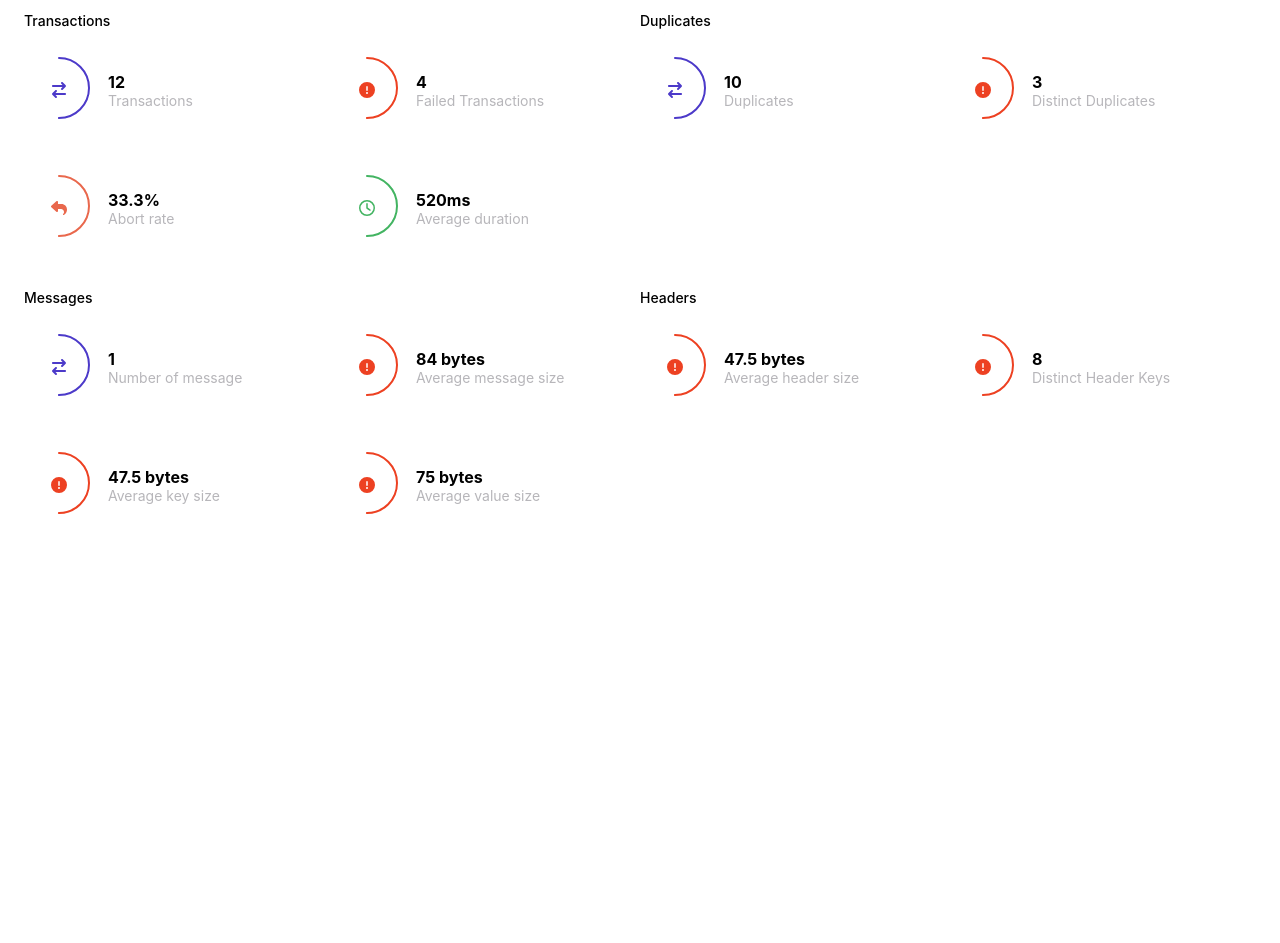
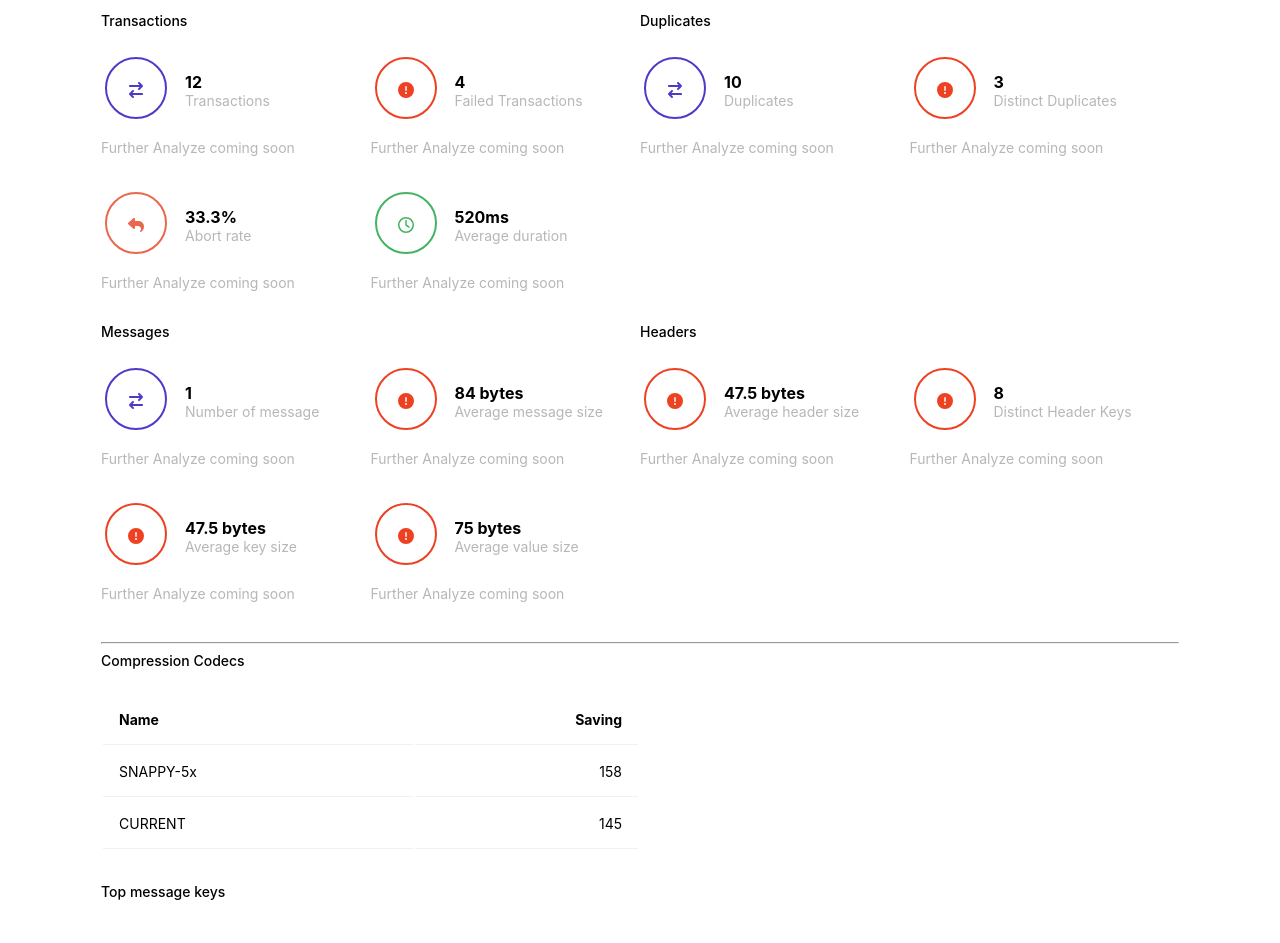
Before and after one commit to anhnicky66/react-kp-ui, a React (Create React App) app: page /1/analysis in a window 1280 px wide. Shown: the top 943 px of the page. Before the commit the page ends 800 px from the top, so only its background shows below. Built offline with nearby package versions, Linux system fonts and the light colour scheme; no server answers.

Commit message:
feat: added compression codecs, top keys and entropy outliers tables

```diff
--- a/src/features/analysis/components/AnalysisCard.tsx
+++ b/src/features/analysis/components/AnalysisCard.tsx
@@ -48,7 +48,7 @@ export const AnalysisCard = ({value, title, description, type}: AnalysisCardProp
     return (
       <div className="analysis-card">
           <div className="top-row">
-            <DonutChartWithIcon icon={icon} color={color} percent={50} size={70} />
+            <DonutChartWithIcon icon={icon} color={color} percent={100} size={70} />
             <div className="text-information">
                 <div className="value">{value}</div>
                 <div className="title">{title}</div>
--- /dev/null
+++ b/src/features/analysis/components/AnalysisTable.scss
@@ -0,0 +1,17 @@
+.analysis-table {
+    width: 100%;
+    font-size: 14px;
+
+    td:first-child, th:first-child {
+        text-align: left;
+    }
+
+    td:not(:first-child), th:not(:first-child) {
+        text-align: right;
+    }
+
+    td, th {
+        border-bottom: 1px solid rgba(0,0,0,.06);
+        padding: 16px;
+    }
+}
--- /dev/null
+++ b/src/features/analysis/components/AnalysisTable.tsx
@@ -0,0 +1,32 @@
+import './AnalysisTable.scss';
+
+export type AnalysisTableHeader<T> = {
+    label: string;
+    key: string;
+};
+
+export type AnalysisTableProps<T> = {
+    headers: AnalysisTableHeader<T>[];
+    rows: T[];
+}
+
+export const AnalysisTable = <T, >({headers, rows}: AnalysisTableProps<T>) => {
+    return (
+        <table className="analysis-table">
+            <thead>
+                <tr>
+                    {headers.map(header => <th key={header.key}>{header.label}</th>)}
+                </tr>
+            </thead>
+            <tbody>
+                {rows.map((row, index) => (
+                    <tr key={index}>
+                        {
+                            headers.map(header => <td key={header.key}>{(row as {[key: string]: string | number | boolean})[header.key]}</td>)
+                        }
+                    </tr>
+                ))}
+            </tbody>
+        </table>
+    )
+};
--- a/src/features/analysis/interfaces/AnalysisMetric.interface.ts
+++ b/src/features/analysis/interfaces/AnalysisMetric.interface.ts
@@ -14,5 +14,7 @@ export enum AnalysisMetricType {
 
     HeaderAvgKeySize = 'HeaderAvgKeySize',
     HeaderAvgValueSize = 'HeaderAvgValueSize',
-    HeaderDistinctKeys = 'HeaderDistinctKeys'
+    HeaderDistinctKeys = 'HeaderDistinctKeys',
+
+    CompressionCodecs = 'CompressionCodecs'
 }
--- a/src/features/analysis/routes/Analysis.scss
+++ b/src/features/analysis/routes/Analysis.scss
@@ -1,5 +1,7 @@
 .analysis-page {
     padding: 12px 24px;
+    max-width: 1078px;
+    margin: auto;
     .row {
         display: flex;
         .col {
@@ -21,4 +23,7 @@
         width: 50%;
         margin-bottom: 32px;
     }
+    .analysis-table {
+        margin-bottom: 32px;
+    }
 }
--- a/src/features/analysis/routes/Analysis.tsx
+++ b/src/features/analysis/routes/Analysis.tsx
@@ -6,89 +6,124 @@ import { Metrics } from "@/interfaces/Metric.interface";
 import { TransactionMetricService } from "../services/TransactionMetricService";
 import { AnalysisMetricType } from "../interfaces/AnalysisMetric.interface";
 import { DuplicateMetricService } from "../services/DuplicateMetricService";
+import {CompressionMetricService} from "../services/CompressionMetricService";
+import {AnalysisTable} from "../components/AnalysisTable";
 
 export const Analysis = () => {
     const metrics = TopicAnalyzerInputSample.metrics as Metrics;
+    const topicName = 'orders-avro';
     const transactionsAnalysis = [
         {
             id: AnalysisMetricType.TransactionTotal,
-            value: TransactionMetricService.getTotal(metrics).toString(),
+            value: TransactionMetricService.getTotal(topicName, metrics).toString(),
             title: 'Transactions',
-            description: '',
+            description: 'Further Analyze coming soon',
         },
         {
             id: AnalysisMetricType.TransactionFailedCount,
-            value: TransactionMetricService.getFailedCount(metrics).toString(),
+            value: TransactionMetricService.getFailedCount(topicName, metrics).toString(),
             title: 'Failed Transactions',
-            description: '',
+            description: 'Further Analyze coming soon',
         },
         {
             id: AnalysisMetricType.TransactionAbortRate,
-            value: TransactionMetricService.getAbortRate(metrics).toString() + '%',
+            value: TransactionMetricService.getAbortRate(topicName, metrics).toString() + '%',
             title: 'Abort rate',
-            description: '',
+            description: 'Further Analyze coming soon',
         },
         {
             id: AnalysisMetricType.TransactionAvgDuration,
-            value: TransactionMetricService.getAvgDuration(metrics).toString() + 'ms',
+            value: TransactionMetricService.getAvgDuration(topicName, metrics).toString() + 'ms',
             title: 'Average duration',
-            description: '',
+            description: 'Further Analyze coming soon',
         }
     ];
     const duplicatesAnalysis = [
         {
             id: AnalysisMetricType.DuplicatesTotal,
-            value: DuplicateMetricService.getTotal(metrics).toString(),
+            value: DuplicateMetricService.getTotal(topicName, metrics).toString(),
             title: 'Duplicates',
-            description: '',
+            description: 'Further Analyze coming soon',
         },
         {
             id: AnalysisMetricType.DistinctDuplicates,
-            value: DuplicateMetricService.getDistinct(metrics).toString(),
+            value: DuplicateMetricService.getDistinct(topicName, metrics).toString(),
             title: 'Distinct Duplicates',
-            description: '',
+            description: 'Further Analyze coming soon',
         }
     ];
     const messagesAnalysis = [
         {
             id: AnalysisMetricType.MessageTotal,
-            value: MessageAnalyzeService.getTotalMessages(metrics).toString(),
+            value: MessageAnalyzeService.getTotalMessages(topicName, metrics).toString(),
             title: 'Number of message',
-            description: '',
+            description: 'Further Analyze coming soon',
         },
         {
             id: AnalysisMetricType.MessageAvgSize,
-            value: MessageAnalyzeService.getAvgMessageSize(metrics) + ' bytes',
+            value: MessageAnalyzeService.getAvgMessageSize(topicName, metrics) + ' bytes',
             title: 'Average message size',
-            description: '',
+            description: 'Further Analyze coming soon',
         },
         {
             id: AnalysisMetricType.MessageAvgKeySize,
-            value: MessageAnalyzeService.getAvgKeySize(metrics) + ' bytes',
+            value: MessageAnalyzeService.getAvgKeySize(topicName, metrics) + ' bytes',
             title: 'Average key size',
-            description: '',
+            description: 'Further Analyze coming soon',
         },
         {
             id: AnalysisMetricType.MessageAvgValueSize,
-            value: MessageAnalyzeService.getAvgValueSize(metrics) + ' bytes',
+            value: MessageAnalyzeService.getAvgValueSize(topicName, metrics) + ' bytes',
             title: 'Average value size',
-            description: '',
+            description: 'Further Analyze coming soon',
         }
     ];
     const headersAnalysis = [
         {
             id: AnalysisMetricType.HeaderAvgKeySize,
-            value: MessageAnalyzeService.getAvgHeaderSize(metrics).toString() + ' bytes',
+            value: MessageAnalyzeService.getAvgHeaderSize(topicName, metrics).toString() + ' bytes',
             title: 'Average header size',
-            description: '',
+            description: 'Further Analyze coming soon',
         },
         {
             id: AnalysisMetricType.HeaderDistinctKeys,
-            value: MessageAnalyzeService.getAvgNumberOfHeaders(metrics).toString(),
+            value: MessageAnalyzeService.getAvgNumberOfHeaders(topicName, metrics).toString(),
             title: 'Distinct Header Keys',
-            description: '',
+            description: 'Further Analyze coming soon',
         }
     ];
+
+    const compressionAnalysis = {
+        id: AnalysisMetricType.CompressionCodecs,
+        headers: [
+            { label: 'Name', key: 'name' },
+            { label: 'Saving', key: 'value' }
+        ],
+        rows: CompressionMetricService.getCompressionCodecs(topicName, metrics).map(codec => {
+            return {
+                name: codec,
+                value: CompressionMetricService.getCompressionSavings(topicName, metrics, codec)
+            }
+        }),
+    };
+
+    const topKeysAnalysis = {
+        headers: [
+            { label: 'Key', key: 'key' },
+            { label: 'Occurences', key: 'value' },
+        ],
+        rows: MessageAnalyzeService.getTopKeys(topicName, metrics)
+    };
+
+    const entropyOutliers = {
+        headers: [
+            { label: 'Partition', key: 'partition' },
+            { label: 'Offset', key: 'offset' },
+            { label: 'Entropy', key: 'entropy' },
+        ],
+        rows: MessageAnalyzeService.getEntropyOutliers(topicName, metrics)
+    }
+
 
     return (
         <div className="analysis-page">
@@ -122,6 +157,38 @@ export const Analysis = () => {
                 </div>
             </div>
 
+            <hr />
+
+            <div className="row">
+                <div className="col">
+                    <div className="analysis-section-header">Compression Codecs</div>
+                    <div className="analysis-section">
+                        <AnalysisTable headers={compressionAnalysis.headers} rows={compressionAnalysis.rows}></AnalysisTable>
+                    </div>
+                </div>
+                <div className="col"></div>
+            </div>
+
+            <div className="row">
+                <div className="col">
+                    <div className="analysis-section-header">Top message keys</div>
+                    <div className="analysis-section">
+                        <AnalysisTable headers={topKeysAnalysis.headers} rows={topKeysAnalysis.rows}></AnalysisTable>
+                    </div>
+                </div>
+                <div className="col"></div>
+            </div>
+
+            <div className="row">
+                <div className="col">
+                    <div className="analysis-section-header">Outliers</div>
+                    <div className="analysis-section">
+                        <AnalysisTable headers={entropyOutliers.headers} rows={entropyOutliers.rows}></AnalysisTable>
+                    </div>
+                </div>
+                <div className="col"></div>
+            </div>
+
         </div>
     );
 };
--- /dev/null
+++ b/src/features/analysis/services/CompressionMetricService.ts
@@ -0,0 +1,13 @@
+import {TopicName} from "@/features/topics/types";
+import {Metrics} from "@/interfaces/Metric.interface";
+
+export class CompressionMetricService {
+    static getCompressionCodecs(topicName: TopicName, metrics: Metrics): string[] {
+        return metrics[topicName].batch.compressionCodecs;
+    }
+
+    static getCompressionSavings(topicName: TopicName, metrics: Metrics, codecName: string): number {
+        const compressionSavings = metrics[topicName].compressionSavings.value;
+        return compressionSavings[codecName] || 0;
+    }
+}
--- a/src/features/analysis/services/DuplicateMetricService.ts
+++ b/src/features/analysis/services/DuplicateMetricService.ts
@@ -1,13 +1,14 @@
+import { TopicName } from "@/features/topics/types";
 import { Metrics } from "@/interfaces/Metric.interface";
 
 export class DuplicateMetricService {
-    static getTotal(metrics: Metrics): number {
-        const { message } = metrics["orders-avro"];
+    static getTotal(topicName: TopicName, metrics: Metrics): number {
+        const { message } = metrics[topicName];
         return message.duplicates.sum;
     }
 
-    static getDistinct(metrics: Metrics): number {
-        const { message } = metrics["orders-avro"];
+    static getDistinct(topicName: TopicName, metrics: Metrics): number {
+        const { message } = metrics[topicName];
         return message.duplicates.distinctDuplicate;
     }
 
--- a/src/features/analysis/services/MessageMetricService.ts
+++ b/src/features/analysis/services/MessageMetricService.ts
@@ -1,37 +1,55 @@
-import { Metrics } from "@/interfaces/Metric.interface";
+import { TopicName } from "@/features/topics/types";
+import { Message, Metrics } from "@/interfaces/Metric.interface";
 import { getAverage } from "@/utils/calculations";
 
 export class MessageAnalyzeService {
-    static getTotalMessages(metrics: Metrics): number {
-        return metrics['orders-avro'].message.count;
+    static getTotalMessages(topicName: TopicName, metrics: Metrics): number {
+        return metrics[topicName].message.count;
     }
 
-    static getAvgMessageSize(metrics: Metrics): number {
-        const { message } = metrics['orders-avro'];
+    static getAvgMessageSize(topicName: TopicName, metrics: Metrics): number {
+        const { message } = metrics[topicName];
         const { min, max } = message.recordSize;
         return getAverage([min, max]);
     }
 
-    static getAvgKeySize(metrics: Metrics): number {
-        const { message } = metrics['orders-avro'];
+    static getAvgKeySize(topicName: TopicName, metrics: Metrics): number {
+        const { message } = metrics[topicName];
         const { min, max } = message.keySize;
         return getAverage([min, max]);
     }
 
-    static getAvgValueSize(metrics: Metrics): number {
-        const { message } = metrics['orders-avro'];
+    static getAvgValueSize(topicName: TopicName, metrics: Metrics): number {
+        const { message } = metrics[topicName];
         const { min, max } = message.valueSize;
         return getAverage([min, max]);
     }
 
-    static getAvgHeaderSize(metrics: Metrics): number {
-        const { message } = metrics['orders-avro'];
+    static getAvgHeaderSize(topicName: TopicName, metrics: Metrics): number {
+        const { message } = metrics[topicName];
         const { min, max } = message.keySize;
         return getAverage([min, max]);
     }
 
-    static getAvgNumberOfHeaders(metrics: Metrics): number {
-        const { header } = metrics['orders-avro'];
+    static getAvgNumberOfHeaders(topicName: TopicName, metrics: Metrics): number {
+        const { header } = metrics[topicName];
         return header.distinctKeys;
     }
+
+    static getTopKeys(topicName: TopicName, metrics: Metrics): {key: string; value: number;}[] {
+        const { message } = metrics[topicName];
+        return Object.keys(message.topKeys).map((key) => {
+            return {
+                key,
+                value: message.topKeys[key]
+            };
+        }).sort((a, b) => {
+            return a.value < b.value ? -1 : 1;
+        }) || [];
+    }
+
+    static getEntropyOutliers(topicName: TopicName, metrics: Metrics): Message['entropy']['outliers'] {
+        const { message } = metrics[topicName];
+        return message.entropy.outliers || [];
+    }
 }
--- a/src/features/analysis/services/TransactionMetricService.ts
+++ b/src/features/analysis/services/TransactionMetricService.ts
@@ -1,19 +1,20 @@
+import { TopicName } from "@/features/topics/types";
 import { Metrics } from "@/interfaces/Metric.interface";
 import { getAverage } from "@/utils/calculations";
 
 export class TransactionMetricService {
-    static getTotal(metrics: Metrics): number {
-        const { transaction } = metrics["orders-avro"];
+    static getTotal(topicName: TopicName, metrics: Metrics): number {
+        const { transaction } = metrics[topicName];
         return transaction.count.value;
     }
 
-    static getFailedCount(metrics: Metrics): number {
-        const { transaction } = metrics["orders-avro"];
+    static getFailedCount(topicName: TopicName, metrics: Metrics): number {
+        const { transaction } = metrics[topicName];
         return transaction.abortCount.value;
     }
 
-    static getAbortRate(metrics: Metrics): number {
-        const abortRate = Number((this.getFailedCount(metrics) / this.getTotal(metrics) * 100).toFixed(1));
+    static getAbortRate(topicName: TopicName, metrics: Metrics): number {
+        const abortRate = Number((this.getFailedCount(topicName, metrics) / this.getTotal(topicName, metrics) * 100).toFixed(1));
         if (isNaN(abortRate)) {
             return 0;
         }
@@ -21,8 +22,8 @@ export class TransactionMetricService {
         return abortRate;
     }
 
-    static getAvgDuration(metrics: Metrics): number {
-        const { transaction } = metrics["orders-avro"];
+    static getAvgDuration(topicName: TopicName, metrics: Metrics): number {
+        const { transaction } = metrics[topicName];
         const avg = getAverage([transaction.timeSpan.min, transaction.timeSpan.max]);
         if (isNaN(avg)) {
             return 0;
--- a/src/mock/topic-analyzer-input-sample.ts
+++ b/src/mock/topic-analyzer-input-sample.ts
@@ -88,7 +88,8 @@ export const TopicAnalyzerInputSample = {
           "p95" : 1
         },
         "compressionCodecs" : [
-          "none"
+          "SNAPPY-5x",
+          "CURRENT"
         ],
         "compressionEfficiency" : {
           "value" : 1.0
```
Also changed, not shown: src/interfaces/Metric.interface.ts (+4 -4 lines).
